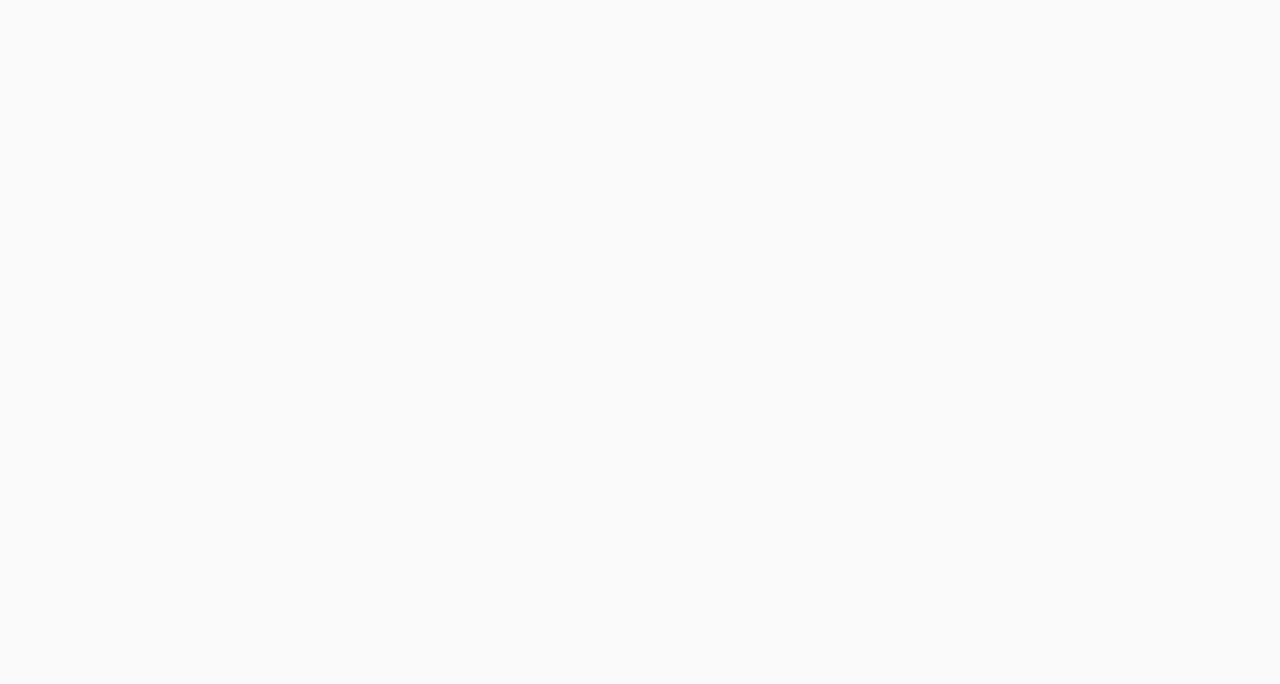
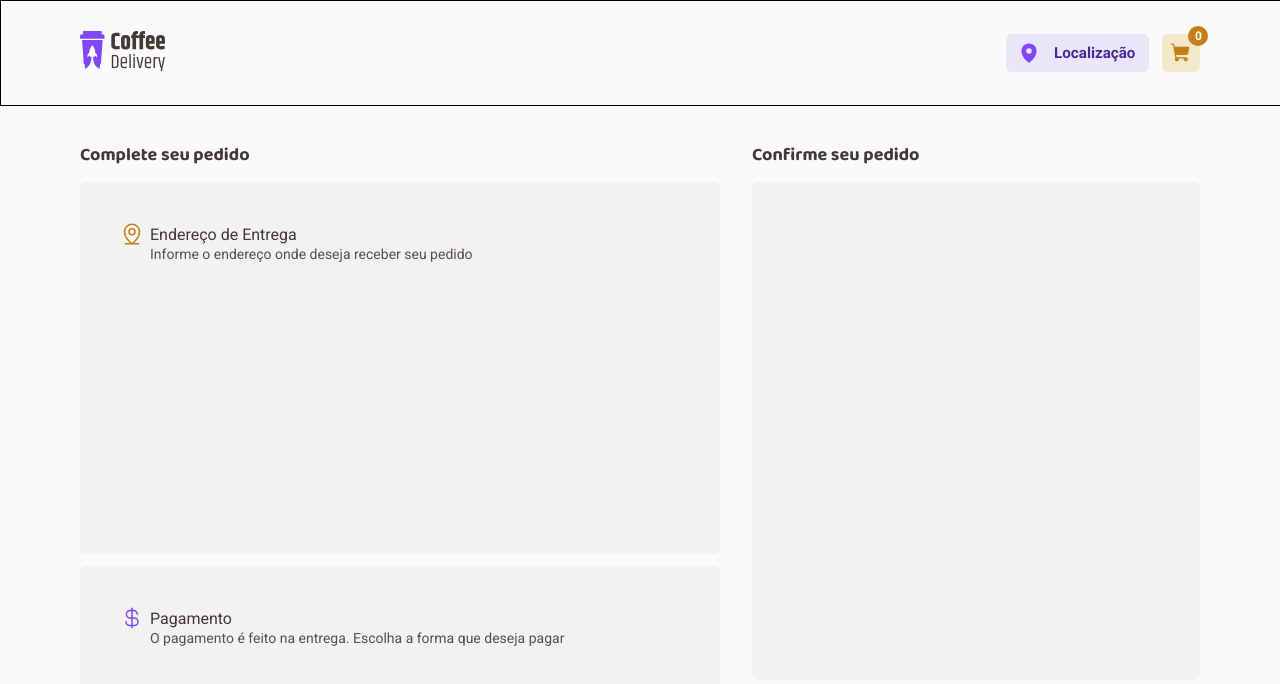
Before and after one commit to eoliveiradev/Coffee-Delivery, a React (Vite) app: page /checkout in a window 1280 px wide. Before the commit this address had no page. Shown: the top 684 px of the page. Built offline with nearby package versions, Linux system fonts and the light colour scheme.

Commit message:
Created Checkout Page

```diff
--- a/src/Router.tsx
+++ b/src/Router.tsx
@@ -1,5 +1,6 @@
 import { Route, Routes } from "react-router-dom";
 import { DefaultLayout } from "./layouts/DefaultLayout";
+import { Checkout } from "./pages/Checkout/Checkout";
 import { Home } from "./pages/Home/Home";
 
 export function Router(){
@@ -7,6 +8,7 @@ export function Router(){
     <Routes>
       <Route path="/" element={<DefaultLayout />}>
         <Route path="/" element={<Home />} />
+        <Route path="/checkout" element={<Checkout />} />
       </Route>
     </Routes>
 
--- a/src/components/Counter/styles.ts
+++ b/src/components/Counter/styles.ts
@@ -26,7 +26,7 @@ export const CounterContainer = styled.div`
 
     transition: all 0.2s;
 
-    &:hover{
+    &:hover,:focus-visible{
       color: ${props => props.theme["product-colors"]["purple-dark"]};
     }
 
--- a/src/components/Header/Header.tsx
+++ b/src/components/Header/Header.tsx
@@ -6,6 +6,7 @@ import React, { createContext, useContext, useState } from "react";
 import { LocationSelectionMenu } from "./components/LocationSelectionMenu/LocationSelectionMenu";
 import { LocationContext } from "../../layouts/DefaultLayout";
 import { ShoppingCartContext } from "../../App";
+import { Link } from "react-router-dom";
 
 interface LocationSelectionMenuContextType{
   setIsSelectingLocation: React.Dispatch<React.SetStateAction<boolean>>;
@@ -21,8 +22,13 @@ export function DefaultHeader() {
   return (
     <DefaultHeaderContainer>
       <InnerHeader>
+        <Link
+          to={"/"}
+          id="logo__link"
+        >
+          <img src={logo}></img>
+        </Link>
 
-        <img src={logo}></img>
 
         <HeaderNavigation
           onMouseLeave={() => setIsSelectingLocation(false)}
@@ -50,6 +56,7 @@ export function DefaultHeader() {
             )}
           </LocationSelectionMenuContext.Provider>
 
+          <Link to={"/checkout"}>
             <CartWrapper
               onFocus={() => setIsSelectingLocation(false)}
             >
@@ -59,6 +66,8 @@ export function DefaultHeader() {
                 weight="fill"
               />
             </CartWrapper>
+          </Link>
+
         </HeaderNavigation>
       </InnerHeader>
     </ DefaultHeaderContainer>
--- a/src/components/Header/styles.ts
+++ b/src/components/Header/styles.ts
@@ -28,7 +28,19 @@ export const InnerHeader = styled.div`
   max-width: 1120px;
   height: 100%;
 
+  a{
+    border-radius: 6px;
+    &:focus-visible{
+      outline: 2px solid black;
+      outline-offset: 2px;
+    }
+  }
 
+  #logo__link{
+    &:focus-visible{
+      outline-offset: 6px;
+    }
+  }
 `
 
 export const HeaderNavigation = styled.nav`
@@ -108,9 +120,4 @@ export const CartWrapper = styled.button`
 
     border-radius: 50%;
   }
-
-  &:focus-visible, :hover{
-    outline: 2px solid black;
-    outline-offset: 2px;
-  }
 `
--- a/src/components/ProductDisplay/ProductDisplay.tsx
+++ b/src/components/ProductDisplay/ProductDisplay.tsx
@@ -30,6 +30,8 @@ export function ProductDisplay(props : productDisplayProps) {
   } = useContext(ShoppingCartContext)
 
   function handleAddToCart(){
+    if(amountOfProducts === 0) return
+
     const ItemAlreadyInCart = shoppingCart.find(item => item.id === props.product.id)
 
     if(ItemAlreadyInCart){
@@ -76,7 +78,6 @@ export function ProductDisplay(props : productDisplayProps) {
               setCounter = {setAmountOfProducts}
             />
             <AddToCartButton
-              disabled={amountOfProducts === 0}
               onClick={() => handleAddToCart()}
             >
               <ShoppingCart
--- /dev/null
+++ b/src/pages/Checkout/Checkout.tsx
@@ -0,0 +1,16 @@
+import { CompleteOrder } from "./components/CompleteOrder/CompleteOrder";
+import { ConfirmOrder } from "./components/ConfirmOrder/ConfirmOrder";
+import {
+  CheckoutContainer,
+} from "./styled";
+
+export function Checkout() {
+  return (
+    <CheckoutContainer>
+      <div className="wrapper">
+        <CompleteOrder />
+        <ConfirmOrder />
+      </div>
+    </ CheckoutContainer>
+  )
+}
--- /dev/null
+++ b/src/pages/Checkout/components/CompleteOrder/CompleteOrder.tsx
@@ -0,0 +1,63 @@
+import { CurrencyDollar, MapPinLine } from "phosphor-react";
+import {
+  AdressFormContainer,
+  ChoosePaymentMethodContainer,
+  CompletOrderContainer,
+  FormSection
+} from "./styles";
+
+export function CompleteOrder() {
+  return (
+    <CompletOrderContainer>
+      <h1
+        className="checkout-title"
+      >
+        Complete seu pedido
+      </h1>
+      <FormSection>
+
+        <AdressFormContainer>
+          <div className="adressForm-wrapper baseForm-wrapper">
+            <header>
+              <div className="icon-frame">
+                <MapPinLine
+                  size={24}
+                  color="#C47F17"
+                />
+              </div>
+              <div className="header__content">
+                <h1>Endereço de Entrega</h1>
+                <p> Informe o endereço onde deseja receber seu pedido</p>
+              </div>
+            </header>
+            <form>
+
+            </form>
+          </div>
+
+        </AdressFormContainer>
+
+        <ChoosePaymentMethodContainer>
+          <div className="choosePaymentMethod-wrapper baseForm-wrapper">
+            <header>
+              <div className="icon-frame">
+                <CurrencyDollar
+                  size={24}
+                  color="#8047F8"
+                />
+              </div>
+              <div className="header__content">
+                <h1>Pagamento</h1>
+                <p> O pagamento é feito na entrega. Escolha a forma que deseja pagar</p>
+              </div>
+            </header>
+            <div className="paymentMethods-wrapper">
+
+            </div>
+          </div>
+        </ChoosePaymentMethodContainer>
+
+      </FormSection>
+    </CompletOrderContainer>
+  )
+}
--- /dev/null
+++ b/src/pages/Checkout/components/CompleteOrder/styles.ts
@@ -0,0 +1,111 @@
+import styled from "styled-components"
+
+export const CompletOrderContainer = styled.section`
+  display: flex;
+  flex-direction: column;
+  justify-content: space-between;
+  align-items: center;
+
+  width: 100%;
+  max-width: 640px;
+  min-height: 630px;
+
+  //background-color: ${props => props.theme["base-colors"]["base-card"]};
+`
+
+export const FormSection = styled.div`
+  display: flex;
+  flex-direction: column;
+  justify-content: space-between;
+
+  width: 100%;
+  min-height: 592px;
+
+  .baseForm-wrapper{
+    display: flex;
+    flex-direction: column;
+    justify-content: space-between;
+
+    width: 95%;
+    max-width: 560px;
+
+    header{
+      display: flex;
+      justify-content: flex-start;
+      align-items: center;
+      gap: 8px;
+
+      width: 100%;
+      min-height: 44px;
+
+      .icon-frame{
+        display: block;
+
+        width: 22px;
+        min-height: 44px;
+      }
+
+      .header__content{
+        h1{
+          font-family: ${props => props.theme["fonts"]["primary-text"]};
+          font-size: 1rem;
+          font-weight: 400;
+          line-height: 20px;
+          color: ${props => props.theme["base-colors"]["base-subtitle"]};
+        }
+        p{
+          font-size: 0.875rem;
+          font-weight: 400;
+          line-height: 18px;
+          color: ${props => props.theme["base-colors"]["base-text"]};
+        }
+      }
+    }
+  }
+`
+
+export const BaseFormContainer = styled.div`
+  display: flex;
+  justify-content: center;
+  align-items: center;
+
+  width: 100%;
+
+  border-radius: 6px;
+
+  background-color: ${props => props.theme["base-colors"]["base-card"]};
+
+`
+
+export const AdressFormContainer = styled(BaseFormContainer)`
+  height: 372px;
+
+  .adressForm-wrapper{
+    min-height: 292px;
+  }
+
+  form{
+    width: 100%;
+    min-height: 216px;
+  }
+
+`
+
+
+export const ChoosePaymentMethodContainer = styled(BaseFormContainer)`
+  height: 208px;
+
+  .choosePaymentMethod-wrapper{
+    min-height: 128px;
+  }
+
+  .paymentMethods-wrapper{
+    display: flex;
+    justify-content: space-evenly;
+    align-items: center;
+
+    width: 100%;
+    min-height: 51px;
+  }
+
+`
--- /dev/null
+++ b/src/pages/Checkout/components/ConfirmOrder/ConfirmOrder.tsx
@@ -0,0 +1,17 @@
+import { ConfirmOrderContainer, ConfirmOrderWrapper } from "./styles";
+
+
+export function ConfirmOrder() {
+  return (
+    <ConfirmOrderContainer>
+      <h1
+        className="checkout-title"
+      >
+        Confirme seu pedido
+      </h1>
+      <ConfirmOrderWrapper>
+
+      </ConfirmOrderWrapper>
+    </ConfirmOrderContainer>
+  )
+}
--- /dev/null
+++ b/src/pages/Checkout/components/ConfirmOrder/styles.ts
@@ -0,0 +1,19 @@
+import styled from "styled-components"
+
+export const ConfirmOrderContainer = styled.section`
+  display: flex;
+  flex-direction: column;
+  justify-content: space-between;
+
+  width: 100%;
+  max-width: 448px;
+  height: 536px;
+`
+
+export const ConfirmOrderWrapper = styled.div`
+  width: 100%;
+  height: 498px;
+
+  border-radius: 6px;
+  background-color: ${props => props.theme["base-colors"]["base-card"]};
+`
--- /dev/null
+++ b/src/pages/Checkout/styled.ts
@@ -0,0 +1,41 @@
+import styled from "styled-components";
+
+export const CheckoutContainer = styled.main`
+  display: flex;
+  align-items: flex-start;
+
+  width: 100%;
+  min-height: calc(100vh - ${props => props.theme["heights"]["header-height"]});
+  margin-top: ${props => props.theme["heights"]["header-height"]};
+
+  h1{
+    font-family: ${props => props.theme["fonts"]["header"]};
+  }
+
+  .wrapper{
+    display: flex;
+    justify-content: center;
+    gap: 64px 32px;
+
+    flex-wrap: wrap;
+    width: 100%;
+    min-height: 592px;
+
+
+    margin-top: 40px;
+
+    .checkout-title{
+      width: 100%;
+      line-height: 23px;
+
+      font-size: 1.125rem;
+      font-weight: 700;
+
+      color: ${props => props.theme["base-colors"]["base-subtitle"]};
+
+      @media(max-width: 1200px){
+        text-align: center;
+      }
+    }
+  }
+`
--- a/src/styles/global.ts
+++ b/src/styles/global.ts
@@ -8,6 +8,8 @@ export const GlobalStyle = createGlobalStyle`
     outline: none;
     text-decoration: none;
     list-style-type: none;
+
+    font-family: ${props => props.theme["fonts"]["primary-text"]};
   }
   body{
     background-color: ${props => props.theme["base-colors"].background};
```
Lines whose indentation alone changed are shown as unchanged.
